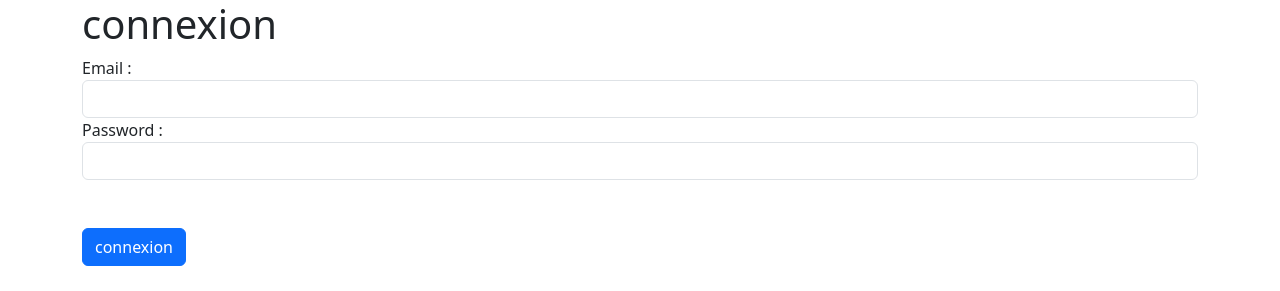
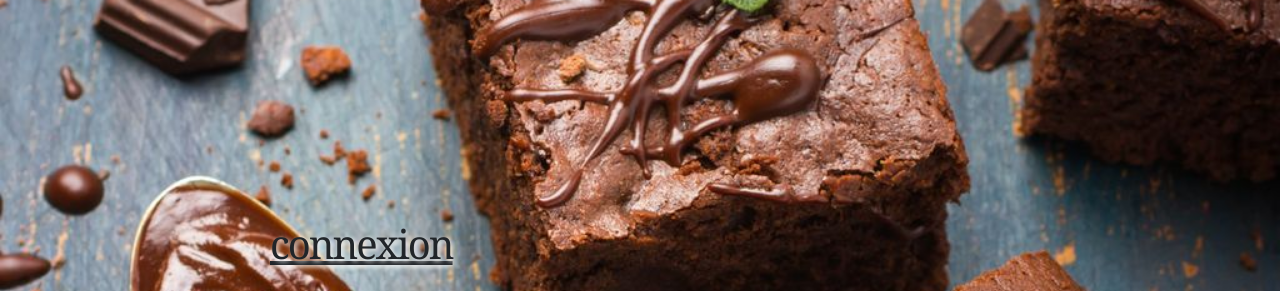
Before and after one commit to nawalbey/vente_de_patisserie, a PHP site: page /jeux_video/views/login.php in a window 1280 px wide. Shown: the top 291 px of the page. Run offline with PHP 8.4, Linux system fonts and the light colour scheme.

Commit message:
login inscription css

```diff
--- a/asset/css/style.css
+++ b/asset/css/style.css
@@ -1,23 +1,72 @@
-h2 {
-  text-decoration: underline;
-  letter-spacing: -2px;
-  text-shadow: 2px 2px 5px rgb(223, 14, 136);
-  font-family: "Courier New", Courier, monospace;
+body {
+  height: 100vh;
+  width: 100%;
 }
 
-.navbar {
-  background-image: url(../img/S44_CremeChocolatMaison.jpg);
+.container {
+  background-color: transparent;
+  background-repeat: no-repeat;
+  background-size: cover;
+  width: 630px;
+  margin: 30px;
+  background-position-x: center;
+}
+h1 {
+  letter-spacing: -2px;
+  text-shadow: 2px 2px 5px rgb(255, 254, 253);
+  font-family: Georgia, serif;
+  text-decoration: underline;
+}
+.class1 {
+  background-image: url(../img/7d1b95ad42f6fa69abcd978b9947b8cc.jpeg);
+  background-size: cover;
+  background-position: center;
+  height: 100%;
+  padding: 20px;
   width: 100%;
-  background-repeat: no-repeat;
-  background-position: top;
+}
+label {
+  color: rgb(0, 0, 0);
+  padding-top: 25px;
+  font-family: Georgia, serif;
+  height: 60px;
+  text-decoration: underline;
+}
+.button1 {
+  text-align: center;
+  font-family: Georgia, serif;
 }
 
-nav ul {
-  margin-top: 0px;
-  float: right;
-  margin-right: 50px;
+.button1 button {
+  background-color: #3a0701;
+  color: white;
 }
-nav li {
-  display: inline-block;
-  padding: 1px;
+.button1 button:hover {
+  color: white;
+  background-color: #3a0701;
 }
+.class2 {
+  background-image: url(../img/78574_w1024h768c1cx1728cy2592cxt0cyt0cxb3456cyb5184.jpg);
+  background-size: cover;
+  background-position: center;
+  height: 100%;
+  padding: 20px;
+  width: 100%;
+}
+.button2 button {
+  background-color: #3a0701;
+  color: white;
+}
+.button2 button:hover {
+  color: white;
+  background-color: #3a0701;
+}
+.button2 {
+  text-align: center;
+  font-family: Georgia, serif;
+}
+.form1 {
+  width: 25%;
+  margin-top: 200px;
+  margin-left: 250px;
+}
--- a/inc/nav_bar.php
+++ b/inc/nav_bar.php
@@ -4,13 +4,23 @@
 <head>
     <meta charset="UTF-8">
     <meta name="viewport" content="width=device-width, initial-scale=1.0">
-        <link rel="stylesheet" href="https://cdnjs.cloudflare.com/ajax/libs/font-awesome/6.4.2/css/all.min.css" integrity="sha512-z3gLpd7yknf1YoNbCzqRKc4qyor8gaKU1qmn+CShxbuBusANI9QpRohGBreCFkKxLhei6S9CQXFEbbKuqLg0DA==" crossorigin="anonymous" referrerpolicy="no-referrer"/>
+    <link rel="stylesheet" href="https://cdnjs.cloudflare.com/ajax/libs/font-awesome/6.4.2/css/all.min.css"
+        integrity="sha512-z3gLpd7yknf1YoNbCzqRKc4qyor8gaKU1qmn+CShxbuBusANI9QpRohGBreCFkKxLhei6S9CQXFEbbKuqLg0DA=="
+        crossorigin="anonymous" referrerpolicy="no-referrer" />
     <link rel="stylesheet" href="https://cdn.jsdelivr.net/npm/bootstrap@5.3.1/dist/css/bootstrap.min.css">
-
     <link rel="stylesheet" href="../asset/css/style.css">
     <title>Document</title>
 </head>
+
 <body>
     <!--ici creer la nav_bar -->
+
+    <div class="collapse navbar-collapse" id="navbarText">
+        <ul class="navbar-nav mb-2 mb-lg-0">
+            <li class="nav-item">
+                <a class="nav-link active" aria-current="page" href="../views/login.php">login</a>
+            </li>
+    </div>
 </body>
+
 </html>
--- a/views/login.php
+++ b/views/login.php
@@ -3,10 +3,10 @@
 
 include_once "../inc/nav_bar.php"; ?>
 
-
-<div class="container">
+<div class="class2">
+    <div>
+        <form class="form1"action="../model/connexion_db.php" method="post">
             <h1>connexion</h1>
-    <form action="../model/connexion_db.php" method="post">
 
             <div class="form-group">
                 <label for="email">Email :</label>
@@ -18,16 +18,14 @@ include_once "../inc/nav_bar.php"; ?>
                 <input type="password" class="form-control" id="password" name="password">
             </div>
 
-
-        <button type="submit" id="bouton" class="btn btn-primary mt-5 mb-5" name="connexion"
+            <div class="button2">
+                <button type="submit" id="bouton" class="btn mt-5 mb-5" name="connexion"
                     value="submit">connexion</button>
+            </div>
         </form>
-</div>
-<div class="d-flex justify-content-center">
-    <div class="div1">
-        <img src="../asset/img/00217fa56dda538f18086408fafd6ac5.jpg" alt="" width="100">
     </div>
 </div>
 
 
+
 <?php include_once "../inc/footer.php"; ?>
```
Also changed, not shown: views/inscription.php (+6 -3 lines), asset/img/16189425.jpg (added), asset/img/5e9e56262d6bf7dccdc5c1e83f465487.jpg (added), asset/img/78574_w1024h768c1cx1728cy2592cxt0cyt0cxb3456cyb5184.jpg (added), asset/img/a18fd0ab521f2407a101086261ad0c33.jpeg (added), asset/img/ob_abd0a5_verrine-cheesecake-framboise-sans-cuis.jpg (added), asset/img/stack-square-baked-brownie-chocolate-1688400.jpg (added), asset/img/yogurt-with-berries-and-granola-in-glass-jars-created-with-generative-ai_419341-50144.avif (added), 1 other file. Lines whose indentation alone changed are shown as unchanged.
